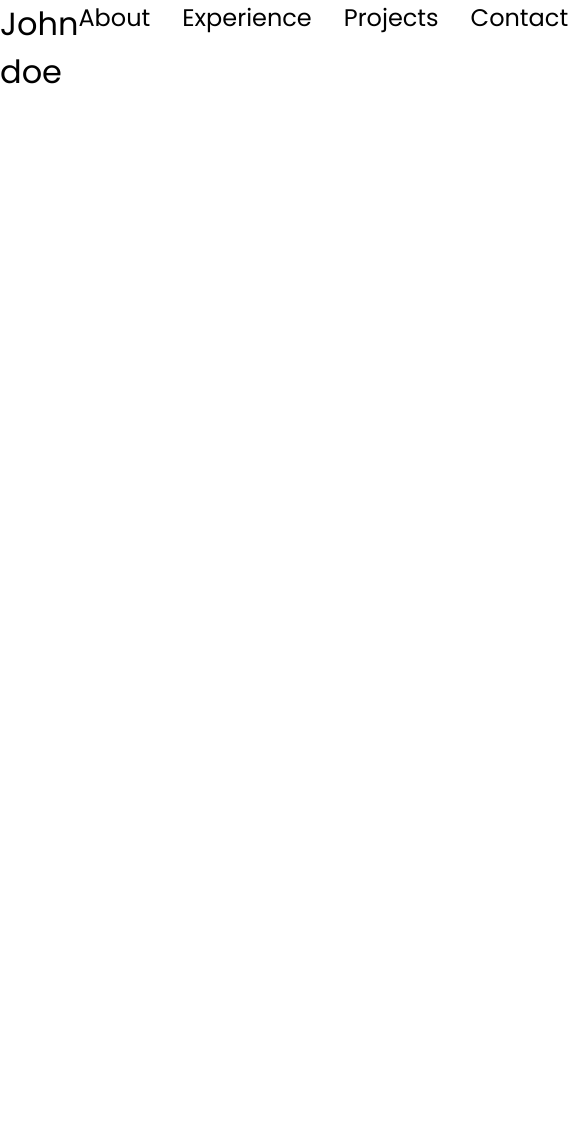
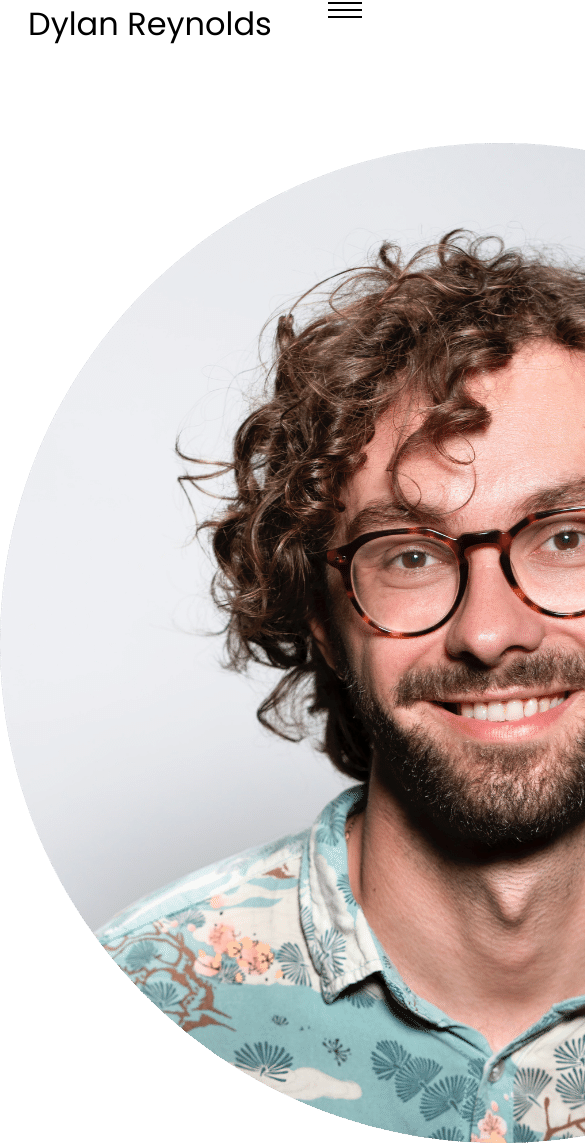
Before and after one commit to Axiomancy/html-css-js-portfolio, a plain HTML site: page index.html in a window 390 px wide. Shown: the top 1143 px of the page, 585 px wide, since content can reach past the window. Before the commit the page ends 844 px from the top, so only its background shows below. Drawn offline with Linux system fonts and the light colour scheme.

Commit message:
small functionality changes/image
better functionality for burger menu, main menu sections now appear in burger menu if screen is less than 1200,
script.js for toggle links in burger  menu. all added

```diff
--- a/index.html
+++ b/index.html
@@ -9,7 +9,7 @@
 </head>
 <body>
     <nav id="desktop-nav">
-        <div class="logo">John doe</div>
+        <div class="logo">Dylan Reynolds</div>
         <div>
             <ul class="nav-links">
                 <li><a href="#about">About</a></li>
@@ -20,7 +20,7 @@
         </div>
     </nav>
     <nav id="hamburger-nav">
-        <div class="logo">John doe</div>
+        <div class="logo">Dylan Reynolds</div>
         <div class="hamburger-menu">
             <div class="hamburger-icon" onclick=" toggleMenu()">
                 <span></span>
@@ -35,7 +35,17 @@
             </div>
         </div>
     </nav>
+    <section id="profile">
+        <div class="section__pic-container">
+            <img src="./assets/profile-pic.png" alt="john doe profile picture">
+        </div>
+        <div class="section__text">
+            <p class="section__text__p1">Hello, Im</p>
+            <h1 class="title">Dylan Reynolds</h1>
+            <p class="section__text__p2">Software Engineer!</p>
 
+        </div>
+    </section>
 
     <script src="script.js"></script>
 </body>
--- a/mediaqueries.css
+++ b/mediaqueries.css
@@ -0,0 +1,8 @@
+@media screen and (max-width: 1200px) {
+    #desktop-nav {
+        display: none;
+    }
+#hamburger-nav {
+    display: flex;
+    }
+}
--- a/script.js
+++ b/script.js
@@ -0,0 +1,6 @@
+function toggleMenu() {
+    const menu = document.querySelector(".menu-links");
+    const icon = document.querySelector(".hamburger-icon");
+    menu.classList.toggle("open")
+    icon.classList.toggle("open")
+}
--- a/style.css
+++ b/style.css
@@ -77,8 +77,75 @@ display: none;
 .hamburger-icon {
 display: flex;
 flex-direction: column;
-justify-content: space-between;
-height: 24px;
-width: 30px;
+justify-content: space-around;
+height: 20px;
+width: 34px;
 cursor: pointer;
 }
+
+.hamburger-icon span {
+    width: 100%;
+    height: 2px;
+    background-color: black ;
+
+    transition: all 0.3 ease-in-out;
+}
+
+/* .hamburger-icon:hover {
+    color: grey;
+    text-decoration: rgb(181, 181, 181);
+
+} */
+
+.menu-links {
+    position: absolute;
+    top: 100%;
+    right: 0;
+    background-color: white;
+    width: fit-content;
+    max-height: 0;
+    overflow: hidden;
+    transition: all 0.3 ease-in-out;
+}
+
+.menu-links a {
+    display: block;
+    padding: 10px;
+    text-align: center;
+    font-size: 1.5rem;
+    color: black;
+    text-decoration: none;
+    transition: all 0.3 ease-in-out;
+}
+
+.menu-links li {
+    list-style: none;
+}
+
+.menu-links.open {
+    max-height: 300px;
+}
+
+.hamburger-icon.open span:first-child {
+    transform: rotate(90deg) translate(20px, 0px);
+}
+
+.hamburger-icon.open span:nth-child(2) {
+    transform: rotate(90deg) translate(13px, -7px);
+}
+
+.hamburger-icon.open span:last-child {
+    transform: rotate(-90deg) translate(-6px, -7px);
+}
+
+.hamburger-icon span:first-child {
+    transform: none;
+}
+.hamburger-icon span:first-child {
+    opacity: none;
+}
+.hamburger-icon span:first-child {
+    transform: none;
+}
+
+/* Sections */
```
